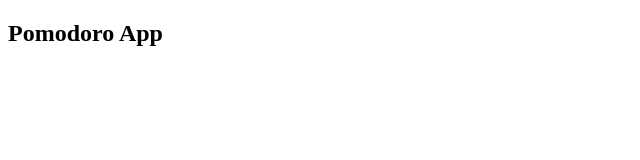
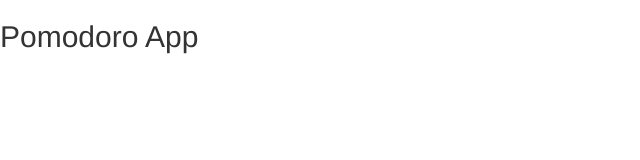
Before and after one commit to philipjrosen/pomodoro-app, a website: page public/index.html in a window 1280 px wide. Shown: the whole page, without its empty margins (0-640 px from the left). Drawn offline with Linux system fonts and the light colour scheme.

Commit message:
added link and script tags for bootstrap and angular

```diff
--- a/public/index.html
+++ b/public/index.html
@@ -1,10 +1,15 @@
 <!DOCTYPE html>
-<html lang="en">
+<html lang="en" ng-app>
 <head>
   <meta charset="UTF-8">
   <title>Pomodoro App</title>
+
+  <link rel="stylesheet" href="libs/bootstrap/dist/css/bootstrap.min.css">
+
 </head>
 <body>
   <h2>Pomodoro App</h2>
+  <script src="libs/angular/angular.min.js"></script>
+  <script src="libs/angular-route/angular-route.min.js"></script>
 </body>
 </html>
```
